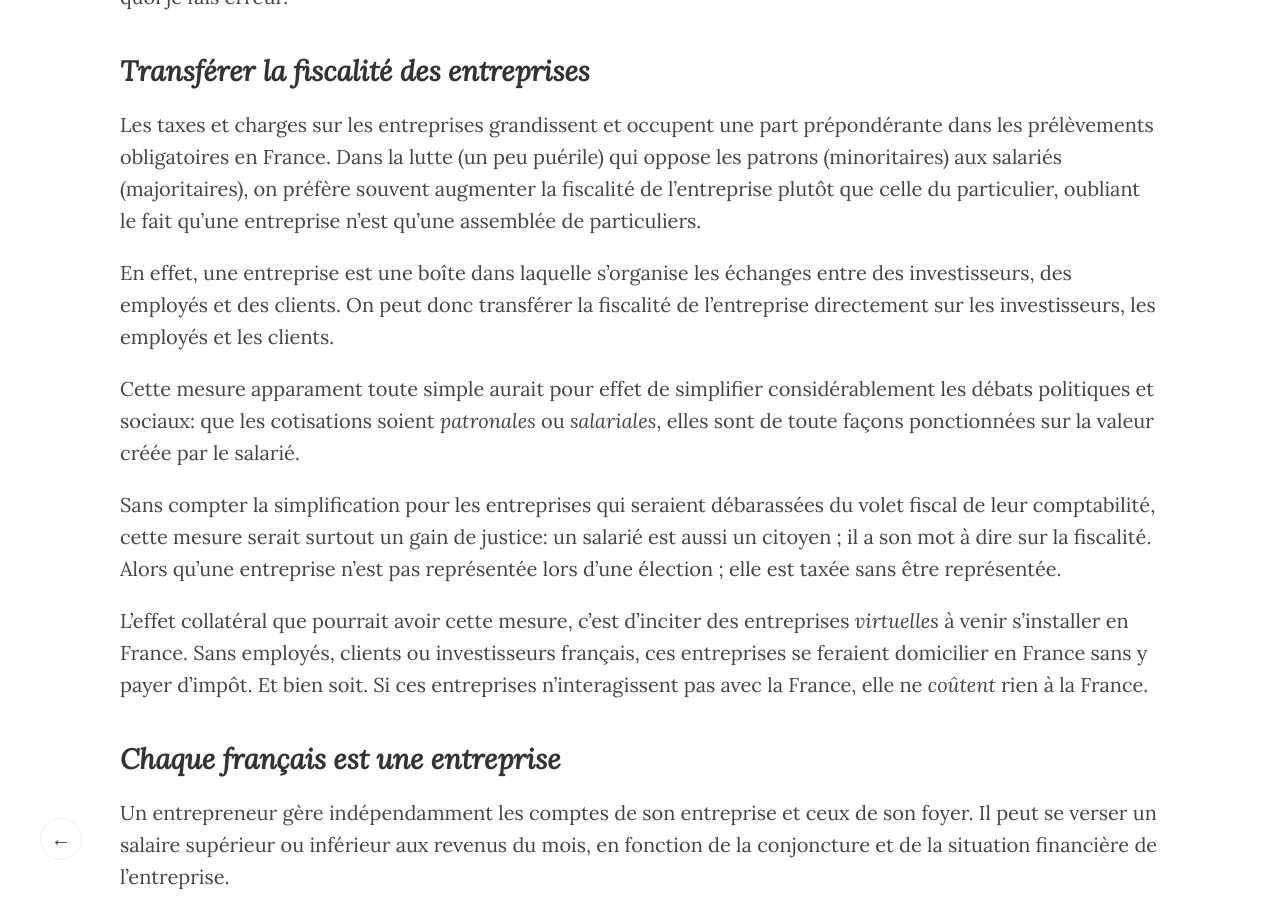
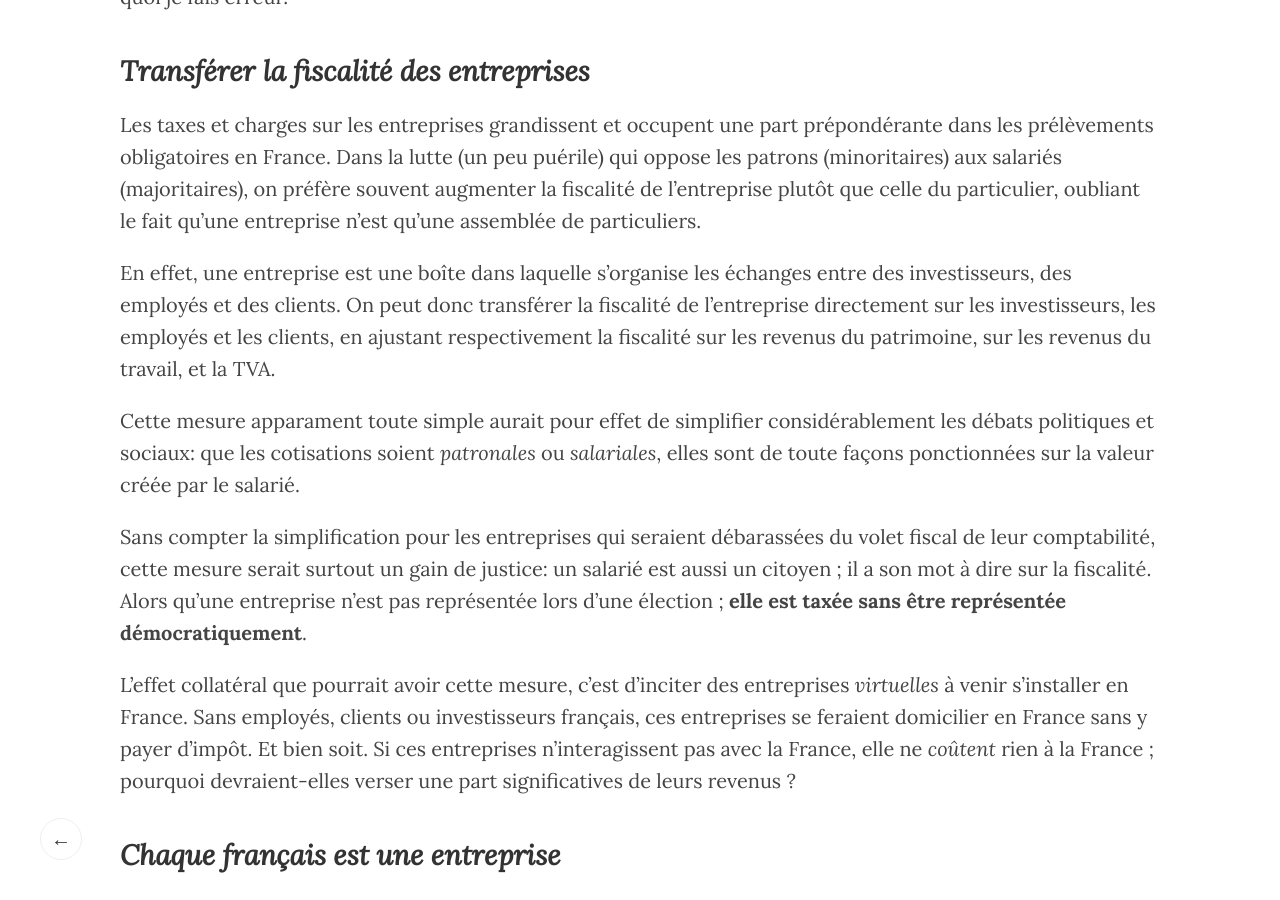
Before and after one commit to BibMartin/BibMartin.github.io, a Jekyll site: the page built from _posts/2016-01-27-une-fiscalit-simple-et-incitative.markdown, in a window 1280 px wide and 900 px high, scrolled down 473 px. Built offline with Jekyll 4.4.1, drawn with Linux system fonts in a browser that asks for light colours; formulas are drawn with MathJax 3; comment, search, counter and statistics services are not loaded.

Commit message:
Update 2016-01-27-une-fiscalit-simple-et-incitative.markdown

```diff
--- a/_posts/2016-01-27-une-fiscalit-simple-et-incitative.markdown
+++ b/_posts/2016-01-27-une-fiscalit-simple-et-incitative.markdown
@@ -12,13 +12,13 @@ C'est pourquoi je me propose humblement de les exposer en espérant que quelqu'u
 
 Les taxes et charges sur les entreprises grandissent et occupent une part prépondérante dans les prélèvements obligatoires en France. Dans la lutte (un peu puérile) qui oppose les patrons (minoritaires) aux salariés (majoritaires), on préfère souvent augmenter la fiscalité de l'entreprise plutôt que celle du particulier, oubliant le fait qu'une entreprise n'est qu'une assemblée de particuliers.
 
-En effet, une entreprise est une boîte dans laquelle s'organise les échanges entre des investisseurs, des employés et des clients. On peut donc transférer la fiscalité de l'entreprise directement sur les investisseurs, les employés et les clients.
+En effet, une entreprise est une boîte dans laquelle s'organise les échanges entre des investisseurs, des employés et des clients. On peut donc transférer la fiscalité de l'entreprise directement sur les investisseurs, les employés et les clients, en ajustant respectivement la fiscalité sur les revenus du patrimoine, sur les revenus du travail, et la TVA.
 
 Cette mesure apparament toute simple aurait pour effet de simplifier considérablement les débats politiques et sociaux: que les cotisations soient *patronales* ou *salariales*, elles sont de toute façons ponctionnées sur la valeur créée par le salarié.
 
-Sans compter la simplification pour les entreprises qui seraient débarassées du volet fiscal de leur comptabilité, cette mesure serait surtout un gain de justice: un salarié est aussi un citoyen ; il a son mot à dire sur la fiscalité. Alors qu'une entreprise n'est pas représentée lors d'une élection ; elle est taxée sans être représentée.
+Sans compter la simplification pour les entreprises qui seraient débarassées du volet fiscal de leur comptabilité, cette mesure serait surtout un gain de justice: un salarié est aussi un citoyen ; il a son mot à dire sur la fiscalité. Alors qu'une entreprise n'est pas représentée lors d'une élection ; **elle est taxée sans être représentée démocratiquement**.
 
-L'effet collatéral que pourrait avoir cette mesure, c'est d'inciter des entreprises *virtuelles* à venir s'installer en France. Sans employés, clients ou investisseurs français, ces entreprises se feraient domicilier en France sans y payer d'impôt. Et bien soit. Si ces entreprises n'interagissent pas avec la France, elle ne *coûtent* rien à la France.
+L'effet collatéral que pourrait avoir cette mesure, c'est d'inciter des entreprises *virtuelles* à venir s'installer en France. Sans employés, clients ou investisseurs français, ces entreprises se feraient domicilier en France sans y payer d'impôt. Et bien soit. Si ces entreprises n'interagissent pas avec la France, elle ne *coûtent* rien à la France ; pourquoi devraient-elles verser une part significatives de leurs revenus ?
 
 ## Chaque français est une entreprise
 
```
